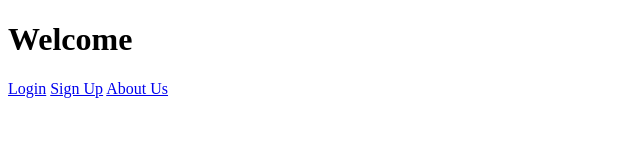
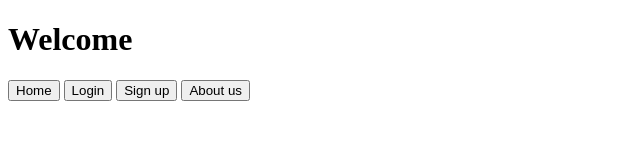
Before and after one commit to piere1234/LanStation, a website: page secure-login/public/index.html in a window 1280 px wide. Shown: the whole page, without its empty margins (0-640 px from the left). Drawn offline with Linux system fonts and the light colour scheme; files that its build step writes are made by us from their sources.

Commit message:
Added a home button to avoid typing in the URL to turn back

```diff
--- a/secure-login/public/index.html
+++ b/secure-login/public/index.html
@@ -1,13 +1,15 @@
 <!DOCTYPE html>
 <html>
 <head>
+  <link rel="stylesheet" href="styles.css">
   <meta charset="UTF-8">
   <title>MSB Project!</title>
 </head>
 <body>
   <h1>Welcome</h1>
-  <a href="/login">Login</a>
-  <a href="/signup">Sign Up</a>
-  <a href="/about_us">About Us</a>
+  <button href="/">Home</button>
+  <button onclick="window.location.href='/login'">Login</button>
+  <button onclick="window.location.href='/signup'">Sign up</button>
+  <button onclick="window.location.href='about_us.html'">About us</button>
 </body>
 </html>
```
Also changed, not shown: secure-login/protected/dashboard.html (+7 -0 lines), secure-login/public/login.html (+3 -1 lines), secure-login/public/signup.html (+2 -1 lines), secure-login/assets/styles.css (line endings or trailing spaces), secure-login/server.js (renamed from secure-login/index.js).
